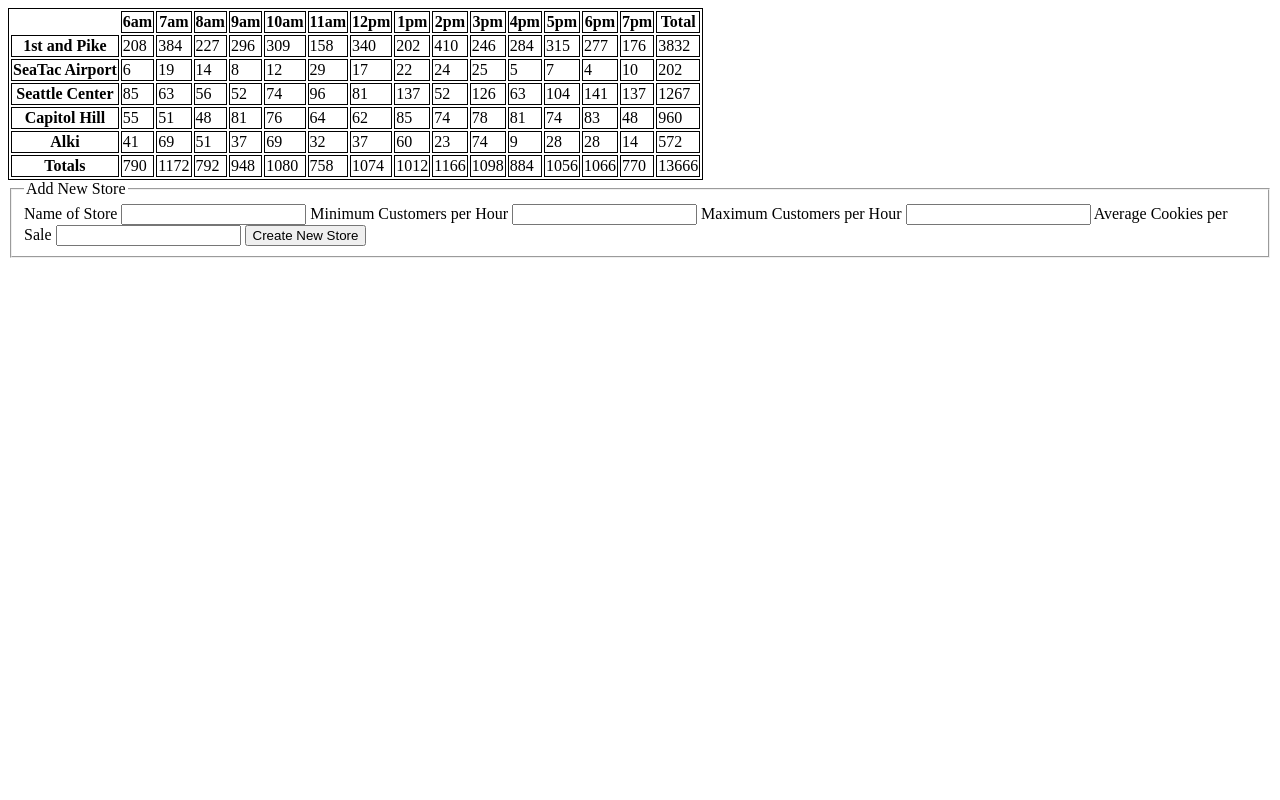
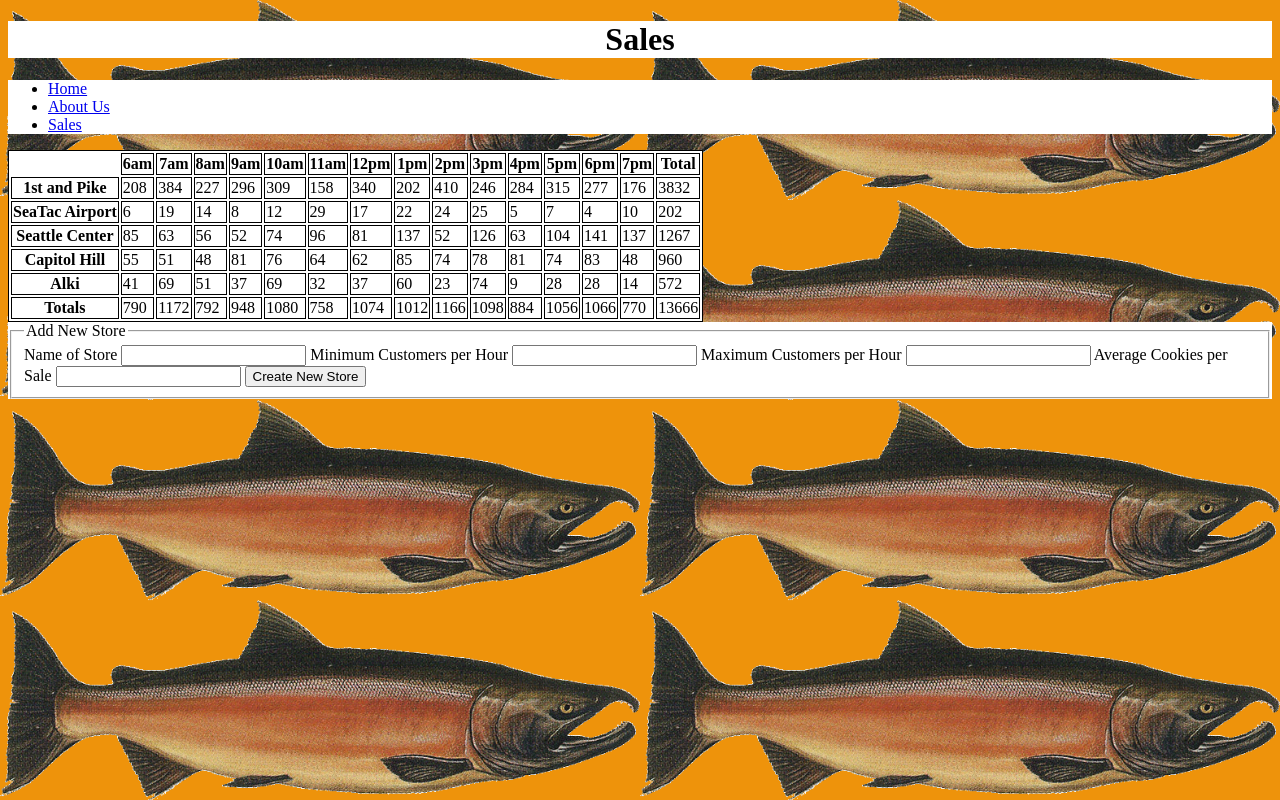
Before and after one commit to CharlesStapleton/SalmonCookies, a plain HTML site: page sales.html in a window 1280 px wide. Drawn offline with Linux system fonts and the light colour scheme.

Commit message:
finished styling

```diff
--- a/css/style.css
+++ b/css/style.css
@@ -1,3 +1,27 @@
+html {
+  background-image: url('../img/salmon.png');
+  background-color: rgb(238, 147, 11);
+  background-size: 50%
+}
+
+h1 {
+  background-color: white;
+  text-align: center;
+}
+
+div {
+  background-color: white;
+}
+
+nav {
+  background-color: white;
+}
+
 table, th, td {
   border: 1px solid black;
+  background-color: white;
 }
+
+form {
+  background-color: white;
+}
--- a/sales.html
+++ b/sales.html
@@ -8,6 +8,17 @@
   <title>Salmon Cookies</title>
 </head>
 <body>
+  <header>
+    <h1>Sales</h1>
+      <nav>
+        <ul>
+          <li><a href="index.html">Home</a></li>
+          <li><a href="about.html">About Us</a></li>
+          <li><a href="sales.html">Sales</a></li>
+        </ul>
+      </nav>
+    </header>
+
   <table id="table">
     <tfoot id="tableFooter"></tfoot>
   </table>
@@ -32,6 +43,6 @@
   </fieldset>
 </form>
 
-  <script src="js/app.js"></script>
+<script src="js/app.js"></script>
 </body>
 </html>
```
Also changed, not shown: about.html (added, +24 -0 lines), index.html (+43 -0 lines).
